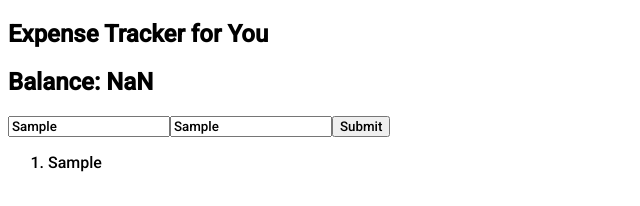
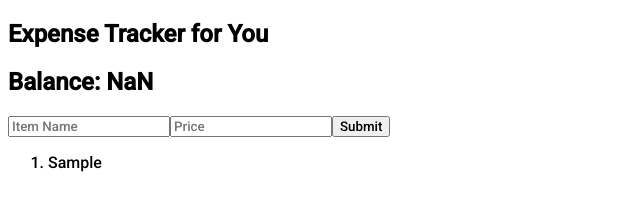
Before and after one commit to Tomador13/ExpenseTracker, a React (Create React App) app in the folder client/: page / in a window 1280 px wide. Both pictures are taken after typing "Sample", "Sample" into the empty fields and a click on the button "Submit". Shown: the top 206 px of the page, without its empty margins (0-640 px from the left). Built offline with nearby package versions, Linux system fonts and the light colour scheme.

Commit message:
checking

```diff
--- a/client/src/pages/homepage.jsx
+++ b/client/src/pages/homepage.jsx
@@ -3,7 +3,7 @@ const HomePage = () => {
     const [ money , setMoney ] = useState( 5000 )
     const [ initialName , setInitialName ] = useState( 'Expense Tracker for You' )
     const [ name , setName ] = useState('')
-    const [ price , setPrice ] = useState()
+    const [ price , setPrice ] = useState('')
     const [ list , setList ] = useState([])
 
     const handleClick = () => {
@@ -11,7 +11,6 @@ const HomePage = () => {
         setList([ ...list , name ])
         setName('')
         setPrice('')
-        console.log(...list)
     }
     return <>
         <section className="homepage">
@@ -20,20 +19,21 @@ const HomePage = () => {
                 <h1>Balance: { money }</h1>
                     <input type="text"
                         placeholder = "Item Name"
+                        value = { name }
                         onChange = { (e) => { setName( e.target.value ) } }
                     />
                     <input type="text"
-                        placeholder="Price"
+                        placeholder =  "Price"
+                        value = { price }
                         onChange = { (e) => { setPrice ( e.target.value ) } }
                     />
                 <button onClick={ handleClick }>Submit</button>
             </div>
                 <ol>
                     { list.map( ( e , index ) => (
-                        <li>{ e }</li>
+                        <li key= {index} >{ e }</li>
                     ))}
                 </ol>
-
         </section>
     </>
 
```
